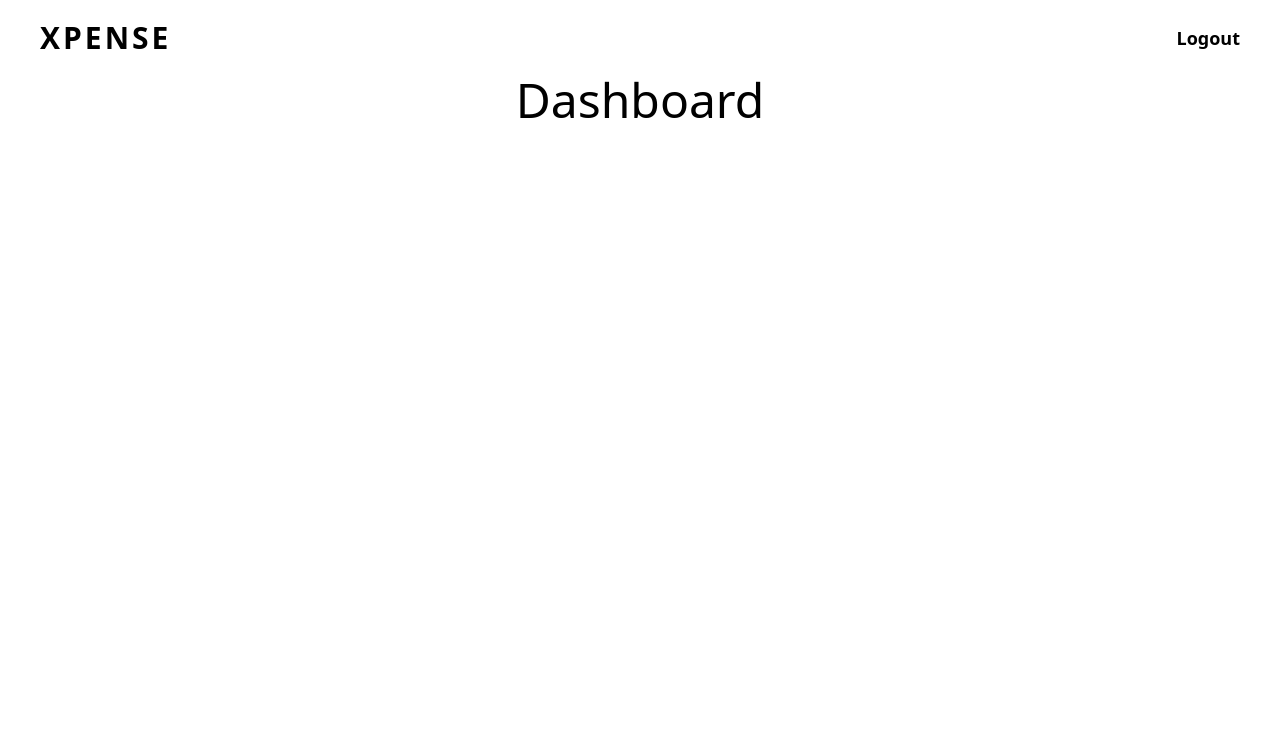
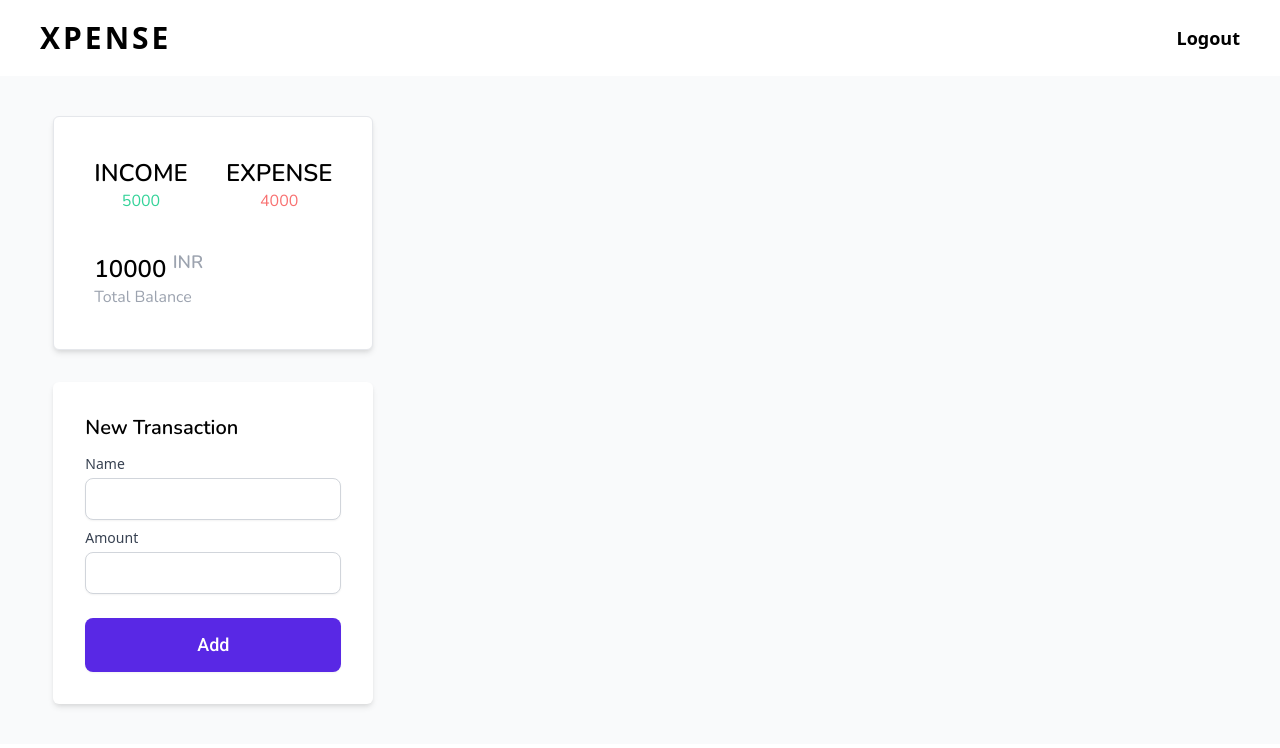
Before and after one commit to tarunfy/expense-tracker, a React (Create React App) app: page /dashboard in a window 1280 px wide. Shown: the top 748 px of the page. Built offline with nearby package versions, Linux system fonts and the light colour scheme; no server answers; sample sign-in values are in the browser's storage.

Commit message:
dashboard

```diff
--- a/src/components/Navbar.js
+++ b/src/components/Navbar.js
@@ -24,7 +24,7 @@ function Navbar() {
         payload: user,
       });
     });
-  }, []);
+  }, [dispatch]); //added dispatch in dependency.
 
   return (
     <>
@@ -37,7 +37,7 @@ function Navbar() {
         </Link>
         {user && (
           <div className="flex items-center">
-            {location.pathname == "/" && (
+            {location.pathname === "/" && (
               <Link
                 to="/dashboard"
                 className="font-semibold cursor-pointer text-lg mr-4"
--- a/src/config/firebaseConfig.js
+++ b/src/config/firebaseConfig.js
@@ -14,7 +14,7 @@ const firebaseConfig = {
 
 // Initialize Firebase
 const app = firebase.initializeApp(firebaseConfig);
-
+firebase.firestore().settings({ timestampsInSnapshots: true });
 export const auth = app.auth();
 export const firestore = app.firestore();
 
--- a/src/index.css
+++ b/src/index.css
@@ -1,7 +1,14 @@
 @import url("https://fonts.googleapis.com/css2?family=Roboto:ital,wght@0,100;0,300;0,400;0,500;0,700;0,900;1,100;1,300;1,400;1,500;1,700;1,900&display=swap");
+@import url("https://fonts.googleapis.com/css2?family=Nunito:ital,wght@0,200;0,300;0,400;0,600;0,700;0,800;0,900;1,200;1,300;1,400;1,600;1,700;1,800;1,900&display=swap");
 @tailwind base;
 @tailwind components;
 @tailwind utilities;
+
+* {
+  margin: 0;
+  padding: 0;
+  box-sizing: border-box;
+}
 
 .get-started-btn {
   @apply mt-10 flex justify-center w-36 border-0 rounded-lg bg-primary font-bold text-white px-4 py-3 transition-shadow duration-300 ease-in hover:shadow-primary;
--- a/src/pages/Dashboard.js
+++ b/src/pages/Dashboard.js
@@ -10,7 +10,88 @@ function Dashboard() {
   if (isFetching) return <h1>Loading...</h1>;
   if (user == null) return <Redirect to="/" />;
 
-  return <div className="text-center text-5xl">Dashboard</div>;
+  return (
+    <div className="container py-10  max-h-screen bg-gray-50 max-w-full  grid grid-cols-3">
+      <div
+        id="left"
+        className="container flex flex-col justify-between items-center"
+      >
+        <div
+          id="info"
+          className="container bg-white p-10 w-3/4 border rounded-md shadow-md mb-8 font-Nunito flex flex-col"
+        >
+          <div className="flex justify-between w-full items-center mb-10 ">
+            <div className="flex flex-col justify-center items-center">
+              <h1 className="font-semibold text-2xl uppercase">Income</h1>
+              <p className="text-green-400">5000</p>
+            </div>
+            <div className="flex flex-col justify-center items-center">
+              <h1 className="font-semibold text-2xl uppercase">Expense</h1>
+              <p className="text-red-400">4000</p>
+            </div>
+          </div>
+          <div>
+            <h2 className="text-2xl font-semibold">
+              10000 <sup className="text-gray-400">INR</sup>{" "}
+            </h2>
+            <p className="text-gray-400">Total Balance</p>
+          </div>
+        </div>
+        <div
+          id="add-transaction"
+          className="w-3/4 bg-white p-8 rounded-md border-0 shadow-md"
+        >
+          <form className="mb-0 space-y-6">
+            <div>
+              <h1 className="font-Nunito font-semibold text-xl mb-3">
+                New Transaction
+              </h1>
+              <div className="mb-2">
+                <label
+                  htmlFor="name"
+                  className="block text-sm font-medium text-gray-700"
+                >
+                  Name
+                </label>
+                <div className="mt-1">
+                  <input
+                    type="text"
+                    id="name"
+                    autoComplete="off"
+                    required
+                    className="w-full border border-gray-300 px-3 py-2 rounded-lg shadow-sm focus:outline-none focus:border-indigo-600 focus:ring-1"
+                  />
+                </div>
+              </div>
+              <label
+                htmlFor="amount"
+                className="block text-sm font-medium text-gray-700"
+              >
+                Amount
+              </label>
+              <div className="mt-1">
+                <input
+                  type="text"
+                  id="amount"
+                  required
+                  className="w-full border border-gray-300 px-3 py-2 rounded-lg shadow-sm focus:outline-none focus:border-indigo-600 focus:ring-1"
+                />
+              </div>
+            </div>
+            <div>
+              <button
+                type="submit"
+                className="w-full flex justify-center py-3 px-4 border border-transparent shadow-sm bg-primary hover:opacity-95 font-Roboto font-medium text-white text-center text-lg rounded-lg focus:ring-2 focus:outline-none focus:ring-offset-2 focus:ring-indigo-600 hover:shadow-md "
+              >
+                Add
+              </button>
+            </div>
+          </form>
+        </div>
+      </div>
+      <div id="right" className="col-span-2"></div>
+    </div>
+  );
 }
 
 export default Dashboard;
--- a/src/pages/LogIn.js
+++ b/src/pages/LogIn.js
@@ -1,7 +1,7 @@
 import React, { useState } from "react";
 import { useDispatch, useSelector } from "react-redux";
 import { logInAction } from "../actionCreators/authActions";
-import { useHistory, Redirect } from "react-router";
+import { Redirect } from "react-router";
 
 function Login() {
   const [email, setEmail] = useState("tarunsharma8920@gmail.com");
--- a/src/pages/SignUp.js
+++ b/src/pages/SignUp.js
@@ -1,7 +1,6 @@
 import React, { useState } from "react";
 import { useDispatch, useSelector } from "react-redux";
 import { signUpAction } from "../actionCreators/authActions";
-//import { useLocation } from "react-router";
 
 function SignUp({ history }) {
   const dispatch = useDispatch();
--- a/src/reducers/authReducer.js
+++ b/src/reducers/authReducer.js
@@ -9,12 +9,11 @@ const initState = {
 export const authReducer = (state = initState, action) => {
   switch (action.type) {
     case "SIGN_UP":
-      console.log(action.res);
-    //return {
-    //  ...state,
-    //  user: action.res.user,
-    //  signUpError: null,
-    //};
+      return {
+        ...state,
+        user: action.res.user,
+        signUpError: null,
+      };
     case "SET_USER":
       return { ...state, user: action.payload, isFetching: false };
     case "SIGN_UP_ERROR":
--- a/tailwind.config.js
+++ b/tailwind.config.js
@@ -5,6 +5,7 @@ module.exports = {
     extend: {
       fontFamily: {
         Roboto: ["Roboto"],
+        Nunito: ["Nunito"],
       },
       height: {
         hero: "600px",
@@ -21,6 +22,7 @@ module.exports = {
       backgroundColor: (theme) => ({
         ...theme("colors"),
         primary: "#5928E5",
+        dashboard: "",
       }),
       boxShadow: {
         primary: "rgba(0, 0, 0, 0.35) 0px 5px 15px",
```
